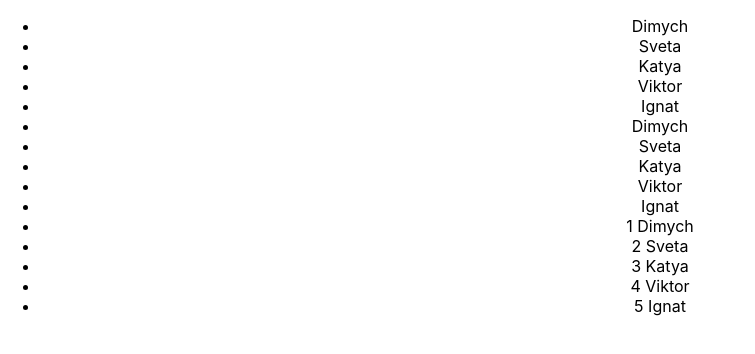
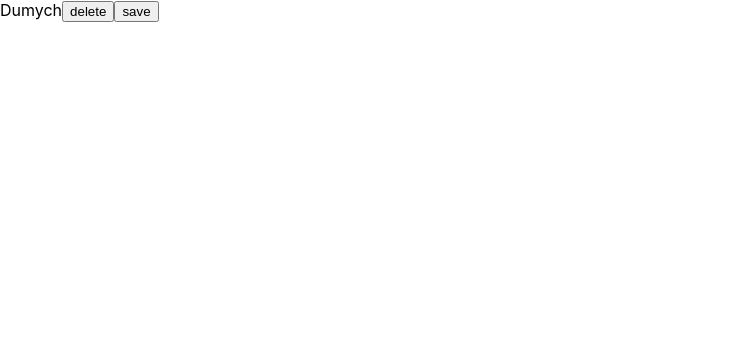
Before and after one commit to Sikstep/unitTest, a React (Create React App) app: page / in a window 1280 px wide. Shown: the top 354 px of the page, without its empty margins (0-755 px from the left). Built offline with nearby package versions, Linux system fonts and the light colour scheme.

Commit message:
NewUnitTest lesson 6 callBack

```diff
--- /dev/null
+++ b/src/06CallBack/06_callbacks.tsx
@@ -0,0 +1,20 @@
+import React from 'react';
+import {findAllByDisplayValue} from '@testing-library/react';
+
+
+
+export const User = () => {
+
+    const deleteUser = () => {
+        alert('user have been deleted')
+    }
+
+    const saveUser = () => {
+        alert('user have been saved')
+    }
+
+    return <div>Dumych
+        <button onClick={deleteUser}>delete</button>
+        <button onClick={saveUser}>save</button>
+    </div>
+}
--- a/src/index.tsx
+++ b/src/index.tsx
@@ -4,6 +4,7 @@ import './index.css';
 import App from './App';
 import reportWebVitals from './reportWebVitals';
 import {sum} from './03Func/03';
+import {User} from './06CallBack/06_callbacks';
 
 let a = sum;
 
@@ -12,7 +13,8 @@ const root = ReactDOM.createRoot(
 );
 root.render(
   <React.StrictMode>
-    <App />
+    {/*<App />*/}
+      <User />
   </React.StrictMode>
 );
 
```
Also changed, not shown: src/05Map/05_02.ts (+9 -3 lines).
